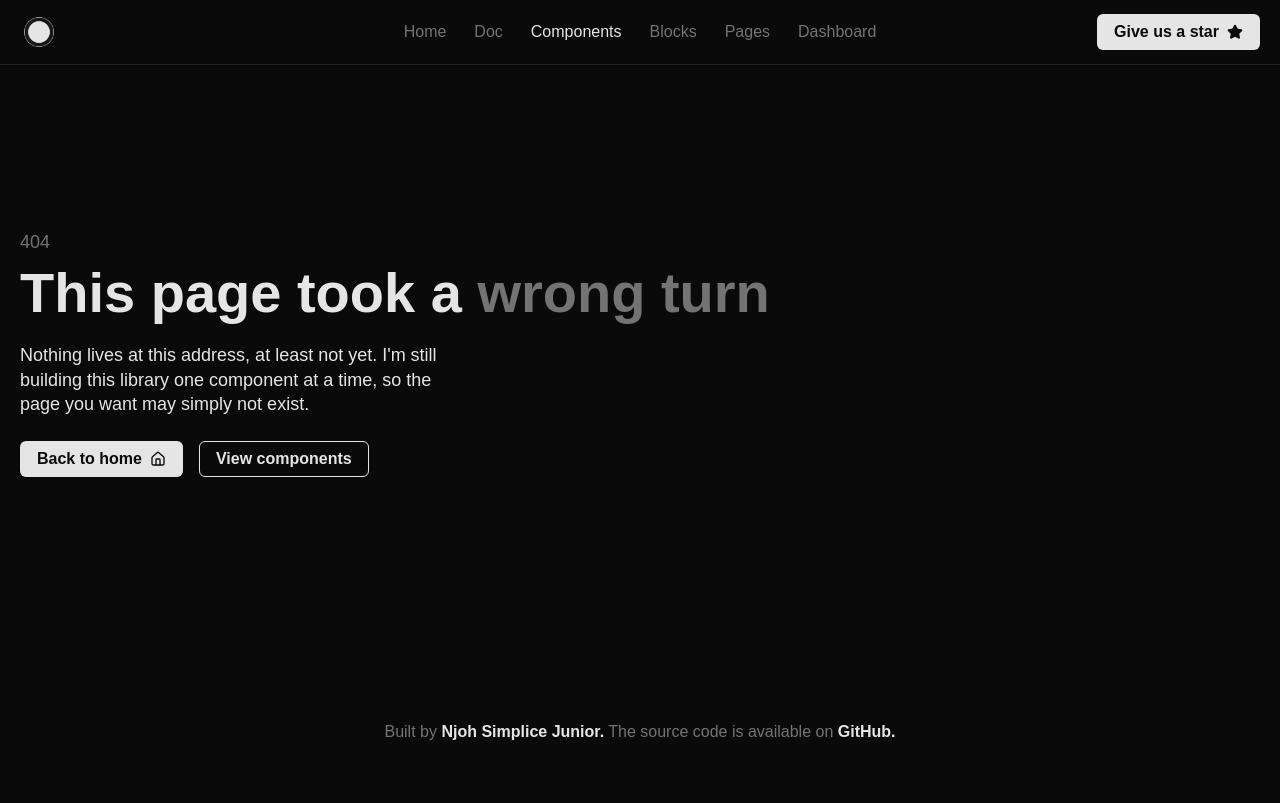
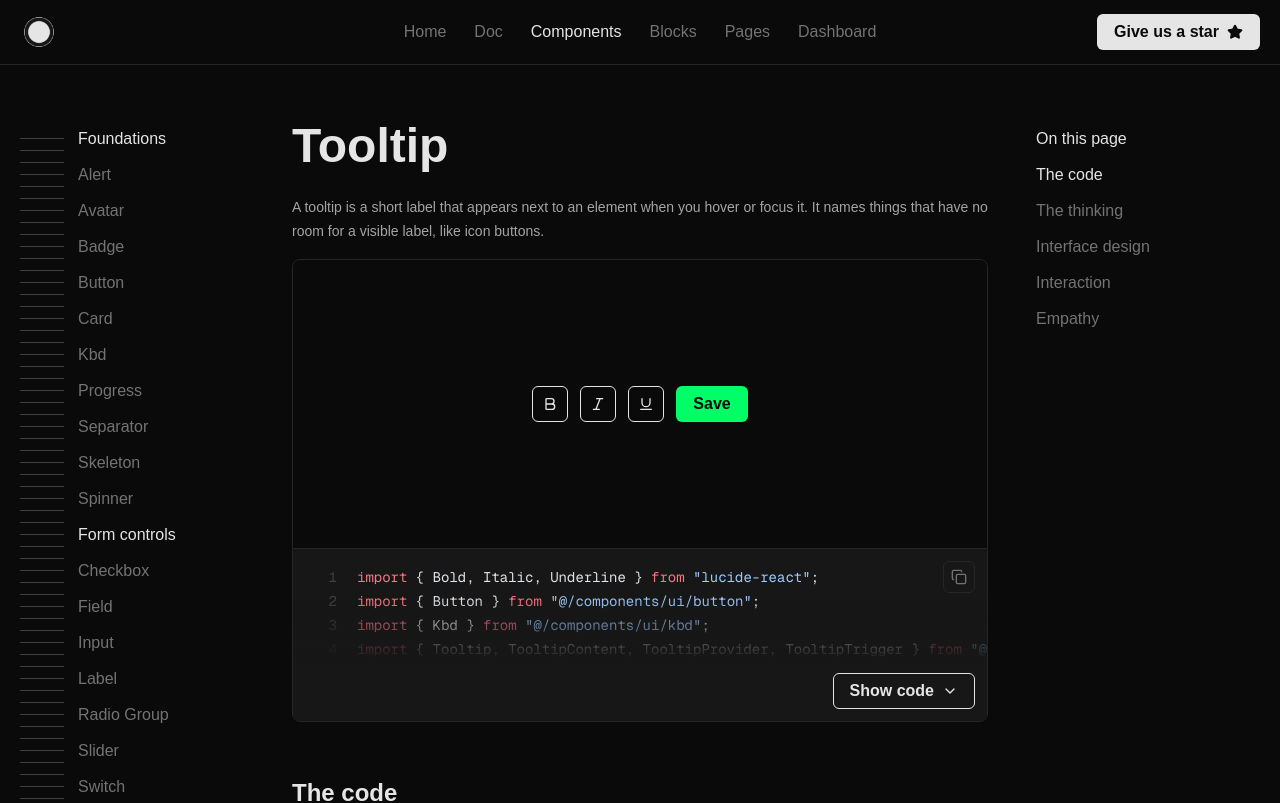
Before and after one commit to njoh-simplice/ui-nsdev, a Next.js app: page /components/tooltip in a window 1280 px wide. Before the commit this address had no page. Shown: the top 803 px of the page. Built offline with nearby package versions, Linux system fonts and the light colour scheme; a web font is replaced by a local one.

Commit message:
Add the Tooltip component and page
A small hover and focus label with a provider that removes the delay between neighbours.

Co-Authored-By: Claude Sonnet 5.5 <noreply@anthropic.com>

```diff
--- a/content/components/index.ts
+++ b/content/components/index.ts
@@ -24,6 +24,7 @@ import { meta as tabs } from "./tabs/meta";
 import { meta as textarea } from "./textarea/meta";
 import { meta as toggle } from "./toggle/meta";
 import { meta as toggleGroup } from "./toggle-group/meta";
+import { meta as tooltip } from "./tooltip/meta";
 
 export const components = [
   accordion,
@@ -49,4 +50,5 @@ export const components = [
   textarea,
   toggle,
   toggleGroup,
+  tooltip,
 ];
--- /dev/null
+++ b/content/components/tooltip/demo.tsx
@@ -0,0 +1,37 @@
+import { Bold, Italic, Underline } from "lucide-react";
+import { Button } from "@/components/ui/button";
+import { Kbd } from "@/components/ui/kbd";
+import { Tooltip, TooltipContent, TooltipProvider, TooltipTrigger } from "@/components/ui/tooltip";
+
+export default function TooltipDemo() {
+  return (
+    <TooltipProvider>
+      <Tooltip>
+        <TooltipTrigger render={<Button variant="secondary" size="icon" aria-label="Bold" />}>
+          <Bold />
+        </TooltipTrigger>
+        <TooltipContent>Bold</TooltipContent>
+      </Tooltip>
+      <Tooltip>
+        <TooltipTrigger render={<Button variant="secondary" size="icon" aria-label="Italic" />}>
+          <Italic />
+        </TooltipTrigger>
+        <TooltipContent>Italic</TooltipContent>
+      </Tooltip>
+      <Tooltip>
+        <TooltipTrigger render={<Button variant="secondary" size="icon" aria-label="Underline" />}>
+          <Underline />
+        </TooltipTrigger>
+        <TooltipContent>Underline</TooltipContent>
+      </Tooltip>
+      <Tooltip>
+        <TooltipTrigger render={<Button />}>Save</TooltipTrigger>
+        <TooltipContent className="flex items-center gap-2">
+          Save changes
+          <Kbd aria-label="Command">⌘</Kbd>
+          <Kbd>S</Kbd>
+        </TooltipContent>
+      </Tooltip>
+    </TooltipProvider>
+  );
+}
--- /dev/null
+++ b/content/components/tooltip/meta.ts
@@ -0,0 +1,6 @@
+export const meta = {
+  title: "Tooltip",
+  slug: "tooltip",
+  group: "Disclosure & Overlays",
+  description: "A small label that appears when you hover or focus an element.",
+} as const;
--- /dev/null
+++ b/src/app/components/tooltip/page.tsx
@@ -0,0 +1,131 @@
+import type { Metadata } from "next";
+import { ComponentPage } from "@/components/component-page";
+import TooltipDemo from "@content/components/tooltip/demo";
+import { meta } from "@content/components/tooltip/meta";
+
+export const metadata: Metadata = { title: meta.title, description: meta.description };
+
+export default function Page() {
+  return (
+    <ComponentPage
+      title={meta.title}
+      lead="A tooltip is a short label that appears next to an element when you hover or focus it. It names things that have no room for a visible label, like icon buttons."
+      demo={<TooltipDemo />}
+      demoPath="content/components/tooltip/demo.tsx"
+      sourcePath="src/components/ui/tooltip.tsx"
+      props={[
+        {
+          name: "side",
+          type: '"top" | "right" | "bottom" | "left"',
+          default: '"top"',
+          description: "On TooltipContent. Which side of the trigger it opens on. It flips to the other side if there is no room.",
+        },
+        {
+          name: "align",
+          type: '"start" | "center" | "end"',
+          default: '"center"',
+          description: "On TooltipContent. How it lines up along that side.",
+        },
+        {
+          name: "sideOffset",
+          type: "number",
+          default: "6",
+          description: "On TooltipContent. The gap in pixels between the trigger and the tooltip.",
+        },
+        {
+          name: "delay",
+          type: "number",
+          default: "600",
+          description: "On TooltipTrigger. Milliseconds to wait after hovering before it opens.",
+        },
+        {
+          name: "closeDelay",
+          type: "number",
+          default: "0",
+          description: "On TooltipTrigger. Milliseconds to wait after leaving before it closes.",
+        },
+        {
+          name: "render",
+          type: "element",
+          description: "On TooltipTrigger. Puts the tooltip on your own element, such as a Button, instead of a plain button.",
+        },
+      ]}
+      propsNote="Wrap the part of the page that has tooltips in a TooltipProvider. Every other prop goes to the Base UI Tooltip underneath."
+      thinking={{
+        intro:
+          "A tooltip adds one thing: a name. If it needs a sentence, a button or a link, use a Popover instead.",
+        notes: [
+          {
+            label: "Built on Base UI:",
+            text: "Base UI handles the hover delay, the keyboard focus, the collision-aware placement and the Escape key.",
+          },
+          {
+            label: "Provider:",
+            text: "Inside a TooltipProvider, once one tooltip has opened the next ones open without the delay. Sliding along a toolbar feels quick instead of sticky.",
+          },
+          {
+            label: "Your own trigger:",
+            text: "Pass render to put the tooltip on a Button, as the demo does. The button keeps its own look and behavior.",
+          },
+        ],
+      }}
+      design={{
+        notes: [
+          {
+            label: "Small:",
+            text: "Small text, snug padding, the shared overlay surface and no arrow. The gap to the trigger is enough to show what it belongs to.",
+          },
+          {
+            label: "Shortcuts:",
+            text: "A Kbd can sit after the label to show the shortcut, as in the Save example.",
+          },
+          {
+            label: "Above everything:",
+            text: "It floats above the page and the sticky header.",
+          },
+        ],
+      }}
+      interaction={{
+        notes: [
+          {
+            label: "Hover:",
+            text: "It opens after a short pause, so moving the pointer across a toolbar doesn't flash tooltips.",
+          },
+          {
+            label: "Focus:",
+            text: "It opens at once when the trigger receives keyboard focus.",
+          },
+          {
+            label: "Dismiss:",
+            text: "Escape, moving the pointer away, moving focus away or clicking the trigger closes it.",
+          },
+          {
+            label: "Motion:",
+            text: "A 150ms fade and a small scale from the side it opens from. With reduced motion turned on it appears at once.",
+          },
+        ],
+      }}
+      empathy={{
+        notes: [
+          {
+            label: "Not the only label:",
+            text: (
+              <>
+                A tooltip doesn&apos;t appear on touch screens. An icon-only button still needs its own{" "}
+                <code>aria-label</code>, as the demo does.
+              </>
+            ),
+          },
+          {
+            label: "Keyboard users see it:",
+            text: "It opens on focus, not only on hover.",
+          },
+          {
+            label: "Don't hide what matters:",
+            text: "Use a tooltip to repeat or sharpen a name, never to hold information people need to finish a task.",
+          },
+        ],
+      }}
+    />
+  );
+}
--- /dev/null
+++ b/src/components/ui/tooltip.tsx
@@ -0,0 +1,36 @@
+import type { ComponentProps } from "react";
+import { Tooltip as BaseTooltip } from "@base-ui/react/tooltip";
+import { cx } from "@/lib/cx";
+import { popupMotion, popupSurface } from "@/lib/styles";
+import type { WithClass } from "@/lib/types";
+
+// Wrap part of the page (or all of it) in a TooltipProvider and tooltips open without their
+// usual delay once one has opened, so moving along a toolbar feels quick.
+export const TooltipProvider = BaseTooltip.Provider;
+export const Tooltip = BaseTooltip.Root;
+
+// Renders a button by default. To put a tooltip on your own element, such as a Button, pass it
+// as render: <TooltipTrigger render={<Button />}>.
+export const TooltipTrigger = BaseTooltip.Trigger;
+
+// side, sideOffset and align place the tooltip against its trigger; every other prop goes to the
+// popup itself.
+export function TooltipContent({
+  side = "top",
+  sideOffset = 6,
+  align,
+  className,
+  children,
+  ...props
+}: WithClass<ComponentProps<typeof BaseTooltip.Popup>> &
+  Pick<ComponentProps<typeof BaseTooltip.Positioner>, "side" | "sideOffset" | "align">) {
+  return (
+    <BaseTooltip.Portal>
+      <BaseTooltip.Positioner side={side} sideOffset={sideOffset} align={align} className="z-50">
+        <BaseTooltip.Popup className={cx(popupSurface, popupMotion, "px-2 py-1 text-sm", className)} {...props}>
+          {children}
+        </BaseTooltip.Popup>
+      </BaseTooltip.Positioner>
+    </BaseTooltip.Portal>
+  );
+}
```
